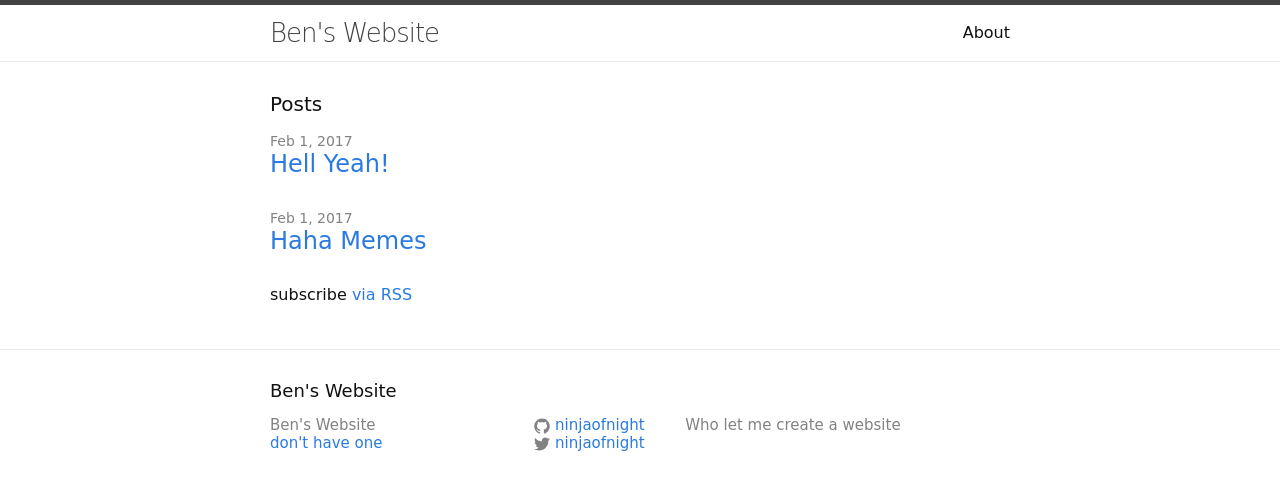
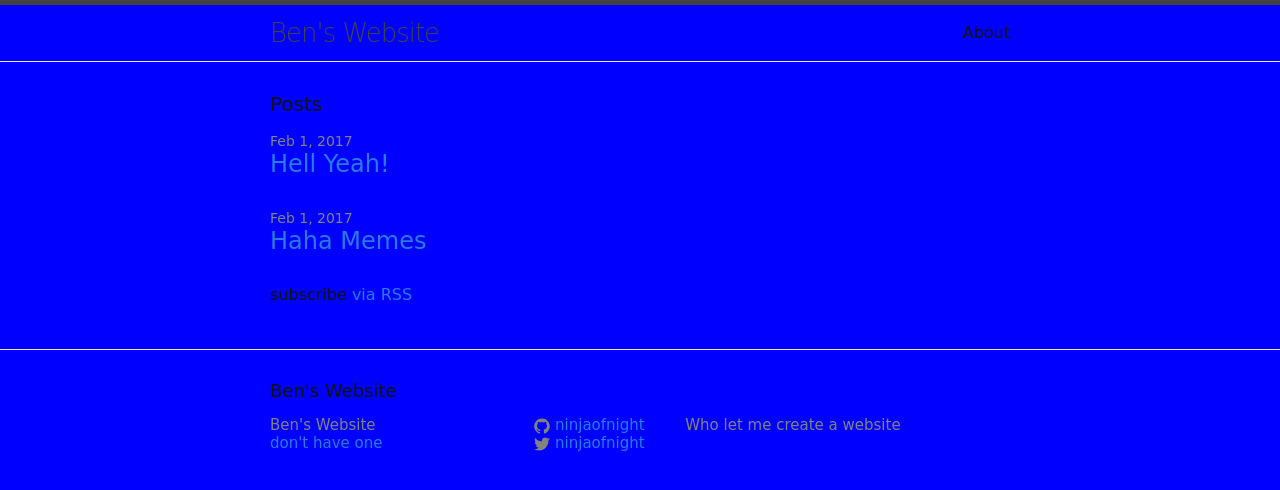
Before and after one commit to ninjaofnight/ninjaofnight.github.io, a Jekyll site: the page built from index.html, in a window 1280 px wide. Shown: the top 490 px of the page. Built offline with Jekyll 4.4.1, drawn with Linux system fonts in a browser that asks for light colours.

Commit message:
Update main.scss

```diff
--- a/css/main.scss
+++ b/css/main.scss
@@ -15,7 +15,7 @@ $base-line-height: 1.5;
 $spacing-unit:     30px;
 
 $text-color:       #111;
-$background-color: linear-gradient(124deg, #ff2400, #e81d1d, #e8b71d, #e3e81d, #1de840, #1ddde8, #2b1de8, #dd00f3, #dd00f3);
+$background-color: blue;
 $brand-color:      #2a7ae2;
 
 $grey-color:       #828282;
```
